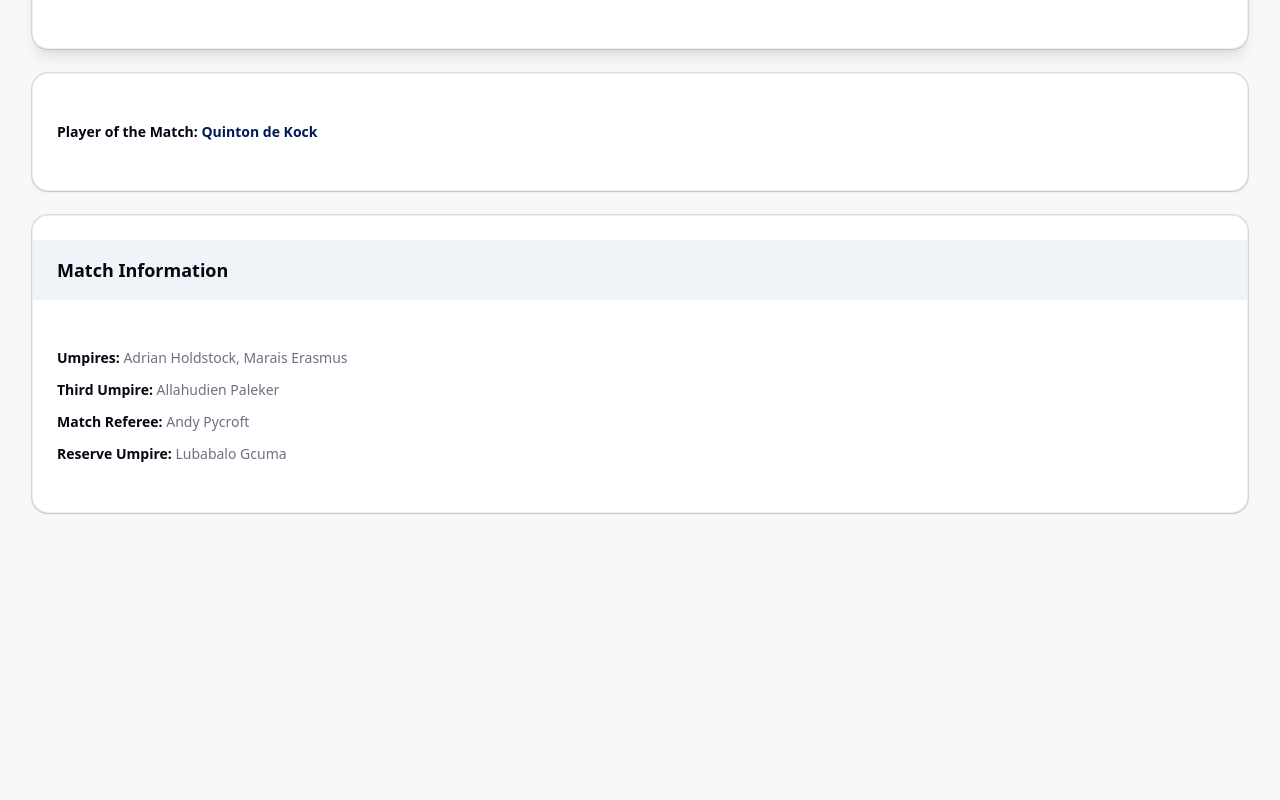
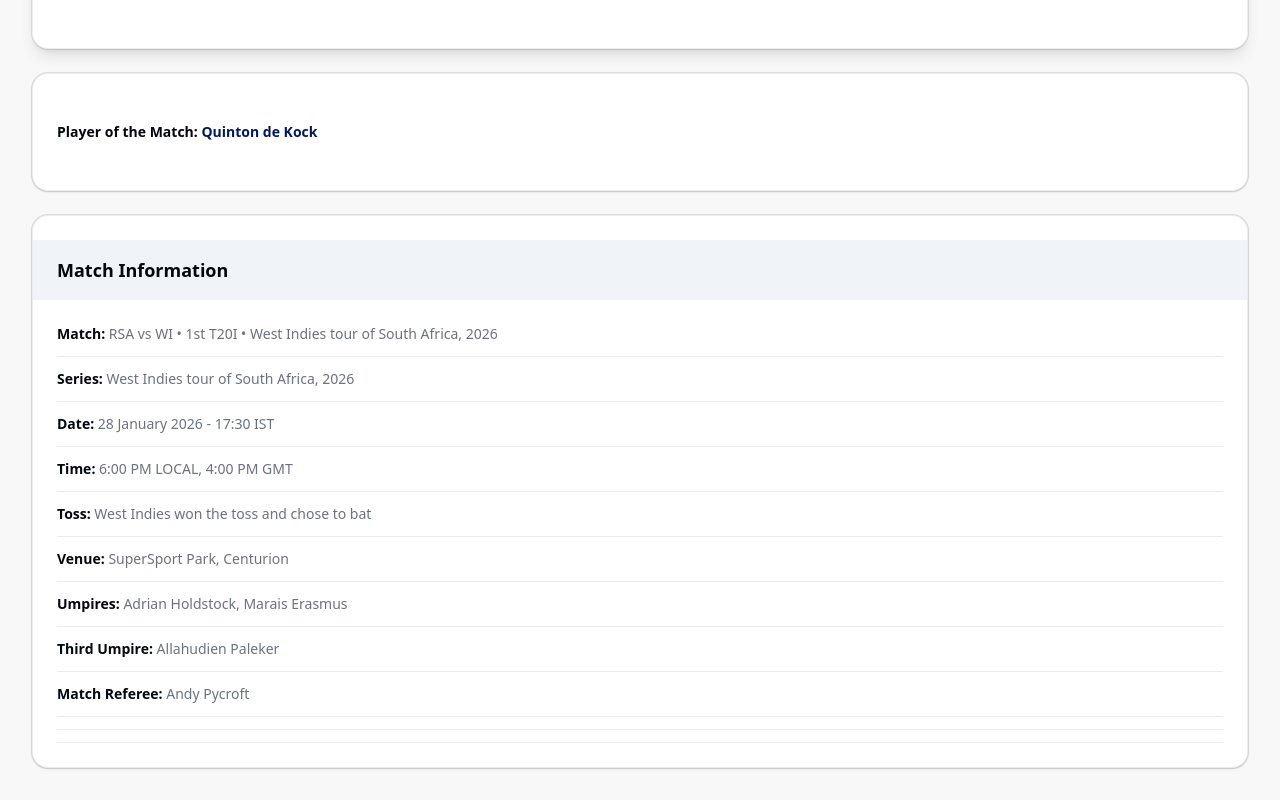
Before and after one commit to Lucifer-00007/cricket_panel_frontend, a Next.js app: page /scoreboard in a window 1280 px wide. Shown: the part 3745-4545 px from the top of the page. Before the commit the page ends 4290 px from the top, so only its background shows below. Built offline with nearby package versions, Linux system fonts and the light colour scheme.

Commit message:
Update match-info-section.tsx

```diff
--- a/app/components/scoreboard/match-info-section.tsx
+++ b/app/components/scoreboard/match-info-section.tsx
@@ -1,4 +1,5 @@
 import { Card, CardContent, CardTitle, ScoreHeader } from '@/components/ui/card'
+import { Separator } from '@/components/ui/separator'
 import { type MatchInfo } from '@/lib/scoreboard-types'
 
 interface MatchInfoSectionProps {
@@ -14,7 +15,80 @@
                 </CardTitle>
             </ScoreHeader>
 
-            <CardContent className="p-6 space-y-3">
+            <CardContent className="px-6 space-y-3">
+                {/* Match */}
+                {matchInfo.umpires && matchInfo.umpires.length > 0 && (
+                    <div className="text-sm">
+                        <span className="font-semibold text-foreground dark:text-white/90">Match:</span>{' '}
+                        <span className="text-muted-foreground dark:text-white/70">
+                            {'RSA vs WI • 1st T20I • West Indies tour of South Africa, 2026'}
+                        </span>
+                    </div>
+                )}
+
+                <Separator className="h-px bg-border/60 dark:bg-border/40" />
+
+                {/* Series */}
+                {matchInfo.umpires && matchInfo.umpires.length > 0 && (
+                    <div className="text-sm">
+                        <span className="font-semibold text-foreground dark:text-white/90">Series:</span>{' '}
+                        <span className="text-muted-foreground dark:text-white/70">
+                            {'West Indies tour of South Africa, 2026'}
+                        </span>
+                    </div>
+                )}
+
+                <Separator className="h-px bg-border/60 dark:bg-border/40" />
+
+                {/* Date */}
+                {matchInfo.umpires && matchInfo.umpires.length > 0 && (
+                    <div className="text-sm">
+                        <span className="font-semibold text-foreground dark:text-white/90">Date:</span>{' '}
+                        <span className="text-muted-foreground dark:text-white/70">
+                            {'28 January 2026 - 17:30 IST'}
+                        </span>
+                    </div>
+                )}
+
+                <Separator className="h-px bg-border/60 dark:bg-border/40" />
+
+                {/* Time */}
+                {matchInfo.umpires && matchInfo.umpires.length > 0 && (
+                    <div className="text-sm">
+                        <span className="font-semibold text-foreground dark:text-white/90">Time:</span>{' '}
+                        <span className="text-muted-foreground dark:text-white/70">
+                            {'6:00 PM LOCAL, 4:00 PM GMT'}
+                        </span>
+                    </div>
+                )}
+
+                <Separator className="h-px bg-border/60 dark:bg-border/40" />
+
+                {/* Toss */}
+                {matchInfo.umpires && matchInfo.umpires.length > 0 && (
+                    <div className="text-sm">
+                        <span className="font-semibold text-foreground dark:text-white/90">Toss:</span>{' '}
+                        <span className="text-muted-foreground dark:text-white/70">
+                            {'West Indies won the toss and chose to bat'}
+                        </span>
+                    </div>
+                )}
+
+                <Separator className="h-px bg-border/60 dark:bg-border/40" />
+
+                {/* Venue */}
+                {matchInfo.umpires && matchInfo.umpires.length > 0 && (
+                    <div className="text-sm">
+                        <span className="font-semibold text-foreground dark:text-white/90">Venue:</span>{' '}
+                        <span className="text-muted-foreground dark:text-white/70">
+                            {'SuperSport Park, Centurion'}
+                        </span>
+                    </div>
+                )}
+
+                <Separator className="h-px bg-border/60 dark:bg-border/40" />
+
+                {/* Umpires */}
                 {matchInfo.umpires && matchInfo.umpires.length > 0 && (
                     <div className="text-sm">
                         <span className="font-semibold text-foreground dark:text-white/90">Umpires:</span>{' '}
@@ -24,6 +98,9 @@
                     </div>
                 )}
 
+                <Separator className="h-px bg-border/60 dark:bg-border/40" />
+
+                {/* Third Umpire */}
                 {matchInfo.thirdUmpire && (
                     <div className="text-sm">
                         <span className="font-semibold text-foreground dark:text-white/90">Third Umpire:</span>{' '}
@@ -33,6 +110,9 @@
                     </div>
                 )}
 
+                <Separator className="h-px bg-border/60 dark:bg-border/40" />
+
+                {/* Match Referee */}
                 {matchInfo.referee && (
                     <div className="text-sm">
                         <span className="font-semibold text-foreground dark:text-white/90">Match Referee:</span>{' '}
@@ -42,14 +122,32 @@
                     </div>
                 )}
 
-                {matchInfo.reserve && (
+                <Separator className="h-px bg-border/60 dark:bg-border/40" />
+
+                {/* Team 1 Squad */}
+                {/* {matchInfo.team1Squad && matchInfo.team1Squad.length > 0 && (
                     <div className="text-sm">
-                        <span className="font-semibold text-foreground dark:text-white/90">Reserve Umpire:</span>{' '}
+                        <span className="font-semibold text-foreground dark:text-white/90">Team 1 Squad:</span>{' '}
                         <span className="text-muted-foreground dark:text-white/70">
-                            {matchInfo.reserve}
+                            {matchInfo.team1Squad.join(', ')}
                         </span>
                     </div>
-                )}
+                )} */}
+
+                <Separator className="h-px bg-border/60 dark:bg-border/40" />
+
+                {/* Team-2 Squad */}
+                {/* {matchInfo.team2Squad && matchInfo.team2Squad.length > 0 && (
+                    <div className="text-sm">
+                        <span className="font-semibold text-foreground dark:text-white/90">Team-2 Squad:</span>{' '}
+                        <span className="text-muted-foreground dark:text-white/70">
+                            {matchInfo.team2Squad.join(', ')}
+                        </span>
+                    </div>
+                )} */}
+
+                <Separator className="h-px bg-border/60 dark:bg-border/40" />
+
             </CardContent>
         </Card>
     )
```
